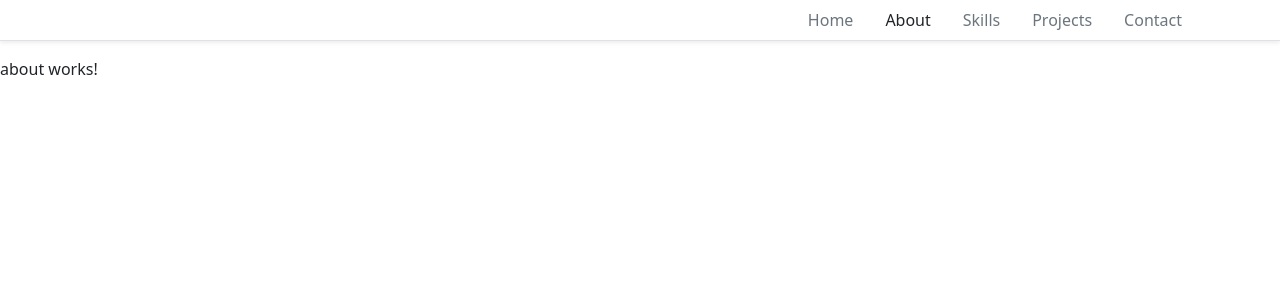
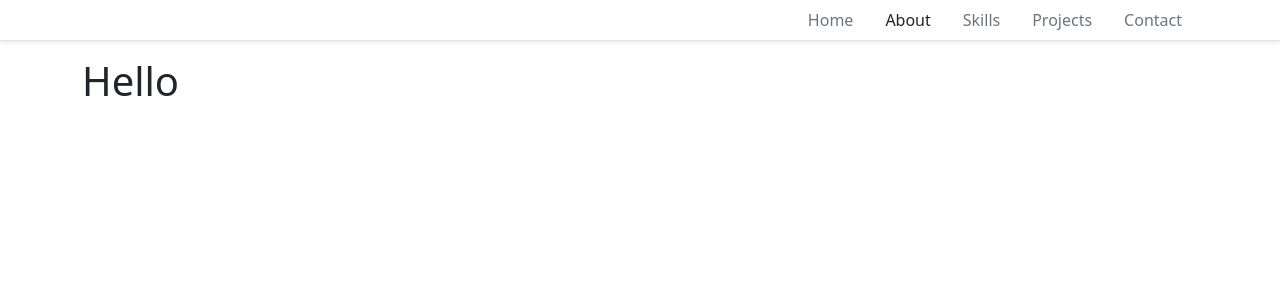
Before and after one commit to barbaracalderon/angular-portfolio-app, an Angular app: page /about in a window 1280 px wide. Shown: the top 300 px of the page. Built offline with nearby package versions, Linux system fonts and the light colour scheme.

Commit message:
fix: home layout

```diff
--- a/src/app/about/about.component.html
+++ b/src/app/about/about.component.html
@@ -1 +1,5 @@
-<p>about works!</p>
+<div class="container">
+<h1>
+    Hello
+</h1>
+</div>
--- a/src/app/app.component.html
+++ b/src/app/app.component.html
@@ -1 +1 @@
-  <app-header></app-header>
+<app-header></app-header>
--- a/src/app/home/home.component.css
+++ b/src/app/home/home.component.css
@@ -1,11 +1,3 @@
-.row {
-    /* background-image: linear-gradient(to right, rgb(0, 0, 0), transparent), url('../../assets/hands.jpg');
-    background-size: cover;
-    background-position: center;
-    background-repeat: no-repeat;
-    background-blend-mode: overlay; */
-}
-
 .home-present {
     height: 80vh;
     display: flex;
--- a/src/app/home/home.component.html
+++ b/src/app/home/home.component.html
@@ -1,5 +1,6 @@
 <div class="container">
     <div class="row">
+
         <div class="col-lg shadow border m-1" id="home-container">
             <div class="text-left">
                 <div class="home-present">
```
